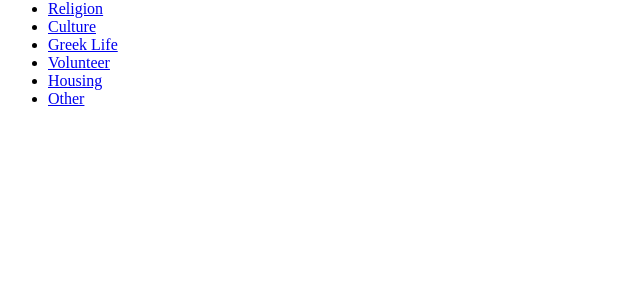
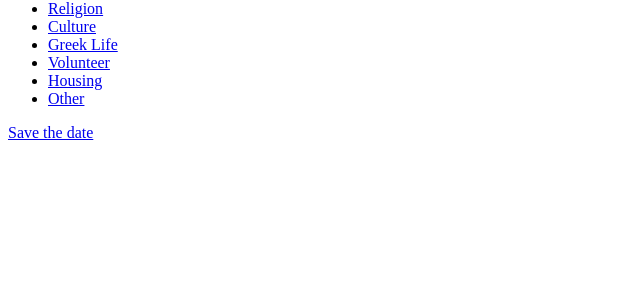
Before and after one commit to francisjodi/Eventful, a Python web app: template templates/eventpage.html in a window 1280 px wide. Shown: the part 135-435 px from the top of the page, without its empty margins (0-640 px from the left). Run offline with Jinja, Linux system fonts and the light colour scheme; the template is opened without the code that fills it, so the values that code supplies are empty.

Commit message:
save the date button

```diff
--- a/templates/eventpage.html
+++ b/templates/eventpage.html
@@ -39,9 +39,11 @@
       }
   }
   </script>
-
-
-
+<div class="foo">
+  <a href="   https://calendar.google.com/calendar/render " class="cta gmail-hide"> Save the date </a>
+  <a href="http://localhost:8080/events"
+   style="display: none;" class="cta gmail-show">Save the date</a>
+</div>
 
 </body>
 </html>
```
Also changed, not shown: styles/eventpage.css (+8 -0 lines), 3 other files.
